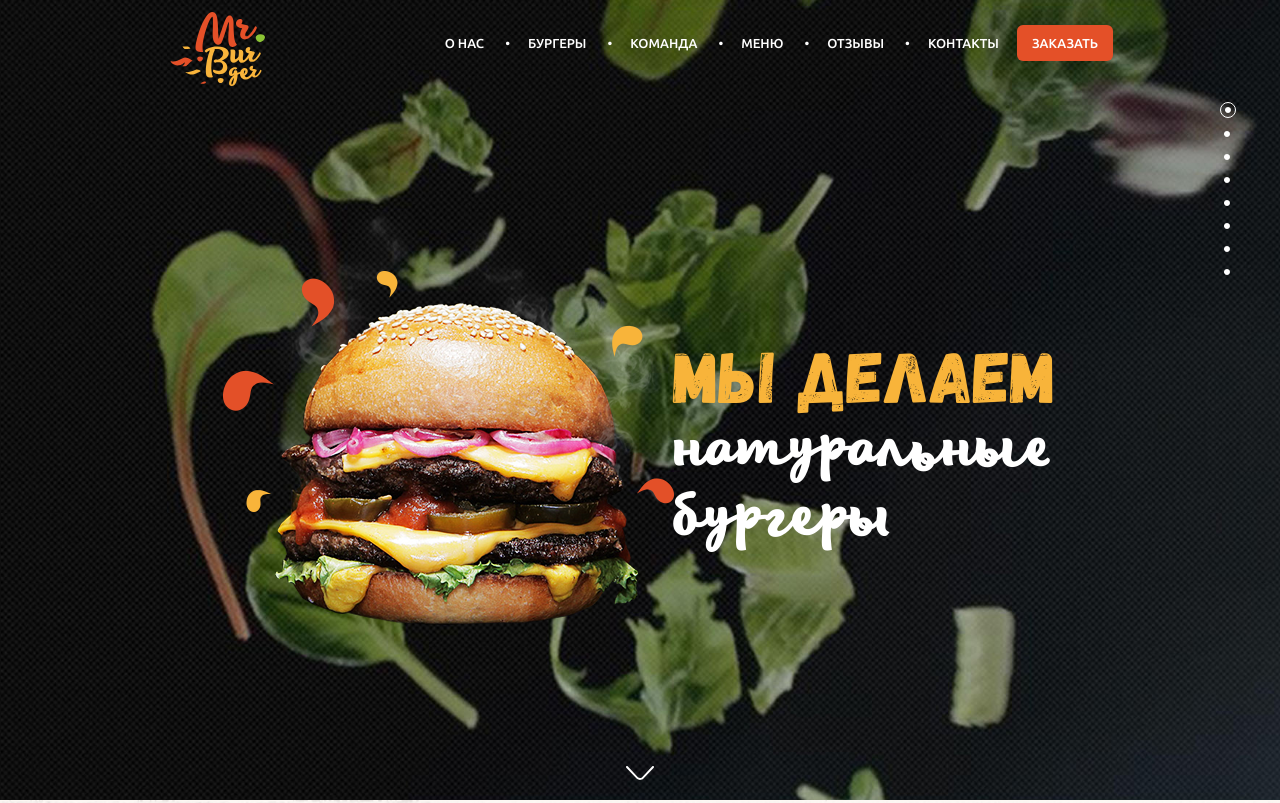
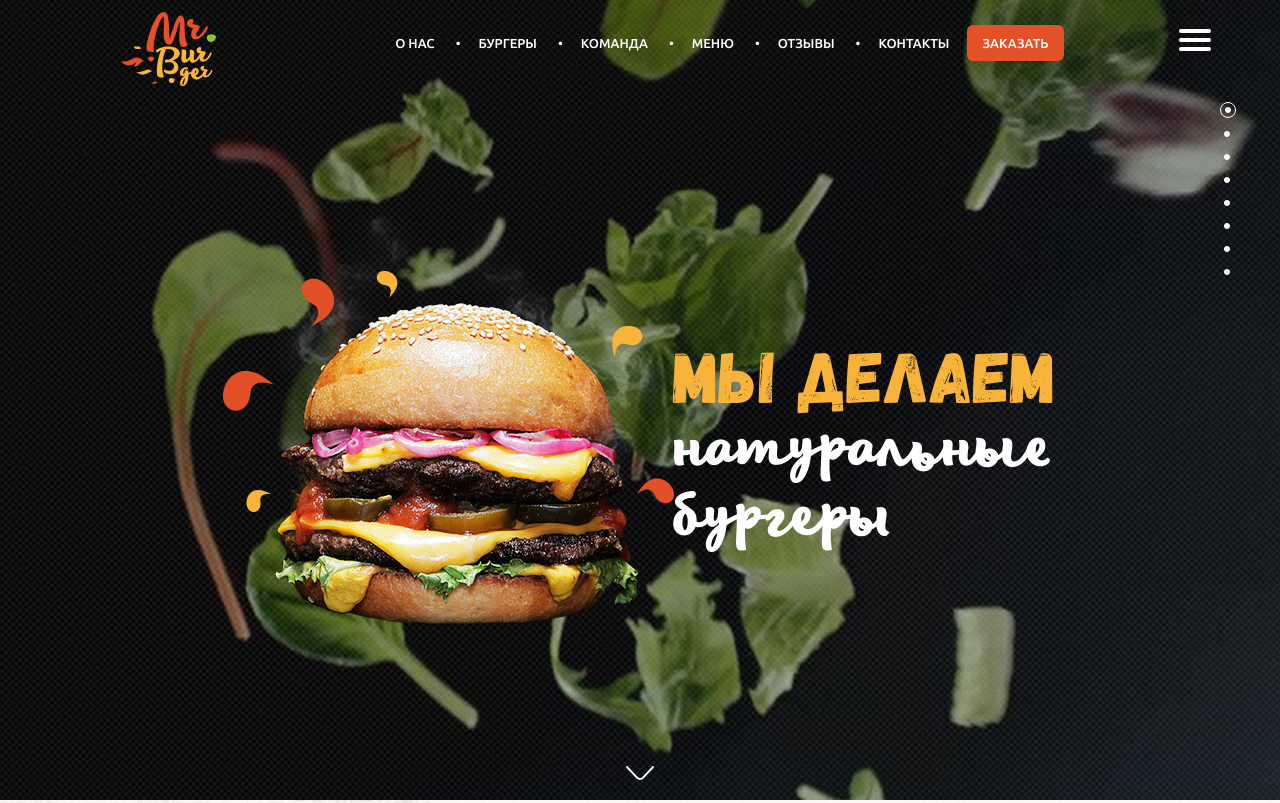
Before and after one commit to romeech91/burger-shop, a plain HTML site: page index.html in a window 1280 px wide. Shown: the top 803 px of the page. Drawn offline with Linux system fonts and the light colour scheme.

Commit message:
hamb menu

```diff
--- a/css/styles.scss
+++ b/css/styles.scss
@@ -74,11 +74,16 @@ body {
     justify-content: space-between;
     flex-direction: column;
     height: 100vh;
+    width: 95%;
 }
 
 .header {
     &__main {
         min-height: rem(92px);
+        margin-right: 9%;
+        @include phones {
+            margin-right: 13%;
+        }
     }
     &__main-inner {
         display: flex;
@@ -981,3 +986,27 @@ body {
 .icon:first-child {
     margin-left: 0;
 }
+
+.hambg__menu {
+    position: fixed;
+    top: 3%;
+    right: 5%;
+    cursor: pointer;
+    @include phones {
+        top: 2.8%;
+    }
+}
+
+.hambg__icon {
+    width: 32px;
+    height: 32px;
+    fill: #fff;
+}
+
+.hambg__line {
+    width: 32px;
+    height: 4px;
+    border-radius: 4px;
+    background-color: #fff;
+    margin: 5px;
+}
--- a/index.html
+++ b/index.html
@@ -32,6 +32,15 @@
 									<li class="header__nav-item nav-item--button"><a href="#" class="header__nav-item-link">Заказать</a></li>
 								</ul>
 							</nav>
+							<div class="hambg__menu">
+								<div class="hambg__menu-block">
+									<div class="hambg__menu-block__inner">
+										<div class="hambg__line"></div>
+										<div class="hambg__line"></div>
+										<div class="hambg__line"></div>
+									</div>
+								</div>
+							</div>
 						</div>
 					</div>
 				</header>
@@ -460,6 +469,7 @@
 				</ul>
 			</nav>
 		</aside>
+
 	</main>
 
 </body>
```
Also changed, not shown: css/styles-dist.css, css/styles.css, img/icons/fb.svg (deleted), img/icons/hamburger-menu.svg (added), img/icons/inst.svg (deleted), img/icons/twitter.svg (deleted), img/icons/vk.svg (deleted), 2 other files.
